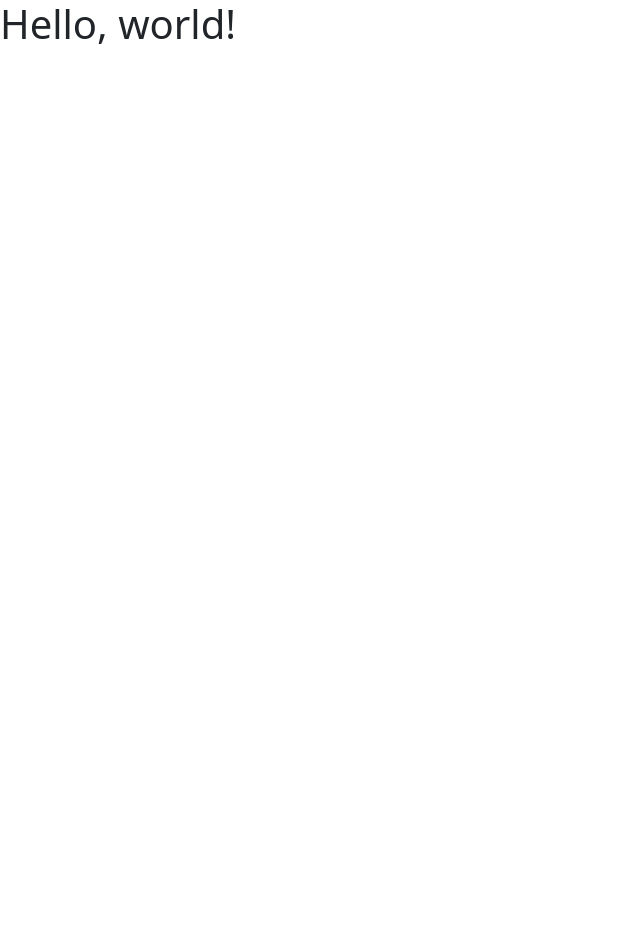
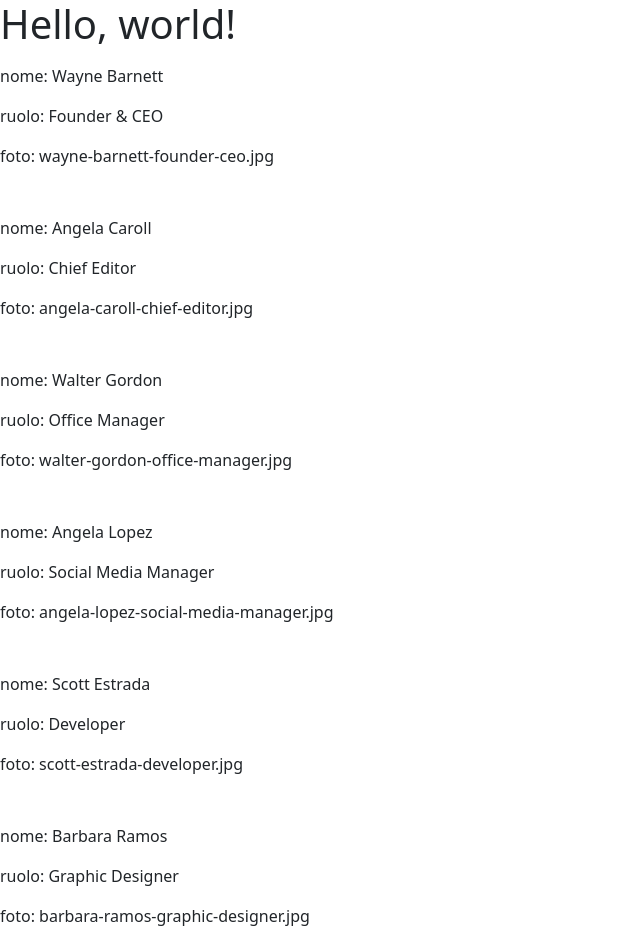
Before and after one commit to Pamidonte/js-our-team, a plain HTML site: page index.html in a window 1280 px wide. Shown: the whole page, without its empty margins (0-640 px from the left). Before the commit the page ends 800 px from the top, so only its background shows below. Drawn offline with nearby package versions, Linux system fonts and the light colour scheme.

Commit message:
ho cambiato il ciclo for con quello corretto + Milestone

```diff
--- a/index.html
+++ b/index.html
@@ -9,6 +9,11 @@
 </head>
   <body>
     <h1>Hello, world!</h1>
+    <div id="teams">
+      <p >
+
+      </p>
+    </div>
     <script src="https://cdn.jsdelivr.net/npm/bootstrap@5.2.2/dist/js/bootstrap.bundle.min.js" integrity="sha384-OERcA2EqjJCMA+/3y+gxIOqMEjwtxJY7qPCqsdltbNJuaOe923+mo//f6V8Qbsw3" crossorigin="anonymous"></script>
     <script type="text/javascript" src="script.js"></script>
   </body>
--- a/script.js
+++ b/script.js
@@ -9,8 +9,13 @@ let team = [
     {name: 'Barbara Ramos',ruolo: 'Graphic Designer',foto: "barbara-ramos-graphic-designer.jpg" }
 
     ];
-    team.forEach((element) => {
-    console.log(`
-    nome: ${element.name} ruolo: ${element.ruolo} foto: ${element.foto}
-    `);
-    });
+
+    for (element of team) {
+        console.log(`
+    nome: ${element.name} ruolo: ${element.ruolo} foto: ${element.foto}`);
+
+    document.getElementById("teams").innerHTML += `<p> nome: ${element.name} </p>
+     <p>ruolo: ${element.ruolo}</p>
+      <p class="mb-5"> foto: ${element.foto} </p>`
+
+};
```
